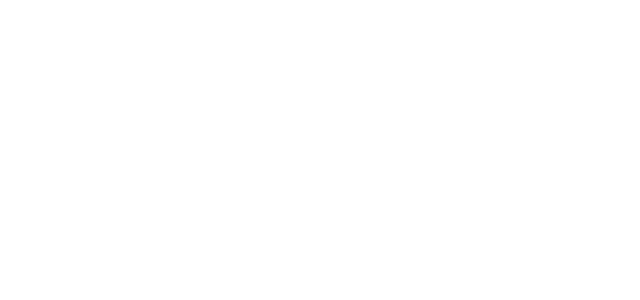
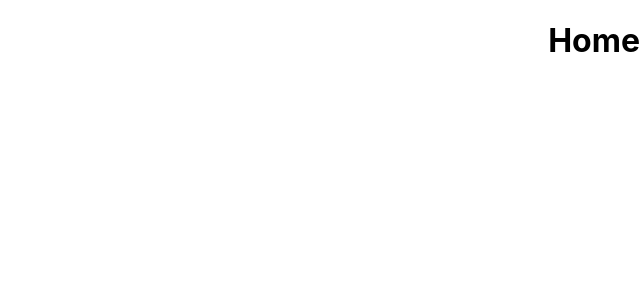
Before and after one commit to simin161/xml_web_services, a React (Create React App) app in the folder frontend/: page / in a window 1280 px wide. Shown: the top 300 px of the page, without its empty margins (640-1280 px from the left). Built offline with nearby package versions, Linux system fonts and the light colour scheme.

Commit message:
fixed error

```diff
--- a/frontend/src/Main.js
+++ b/frontend/src/Main.js
@@ -7,9 +7,9 @@
 const Main = () => {
   return (
         <Routes> {/* The Switch decides which component to show based on the current URL.*/}
-            <Route exact path='/' component={Home}></Route>
-            <Route exact path='/signup' component={SignUp}></Route>
-            <Route exact path='/signin' component={SignIn}></Route>
+            <Route exact path='/' element={<Home/>}></Route>
+            <Route exact path='/signup' element={<SignUp/>}></Route>
+            <Route exact path='/signin' element={<SignIn/>}></Route>
         </Routes>
   );
 }
```
